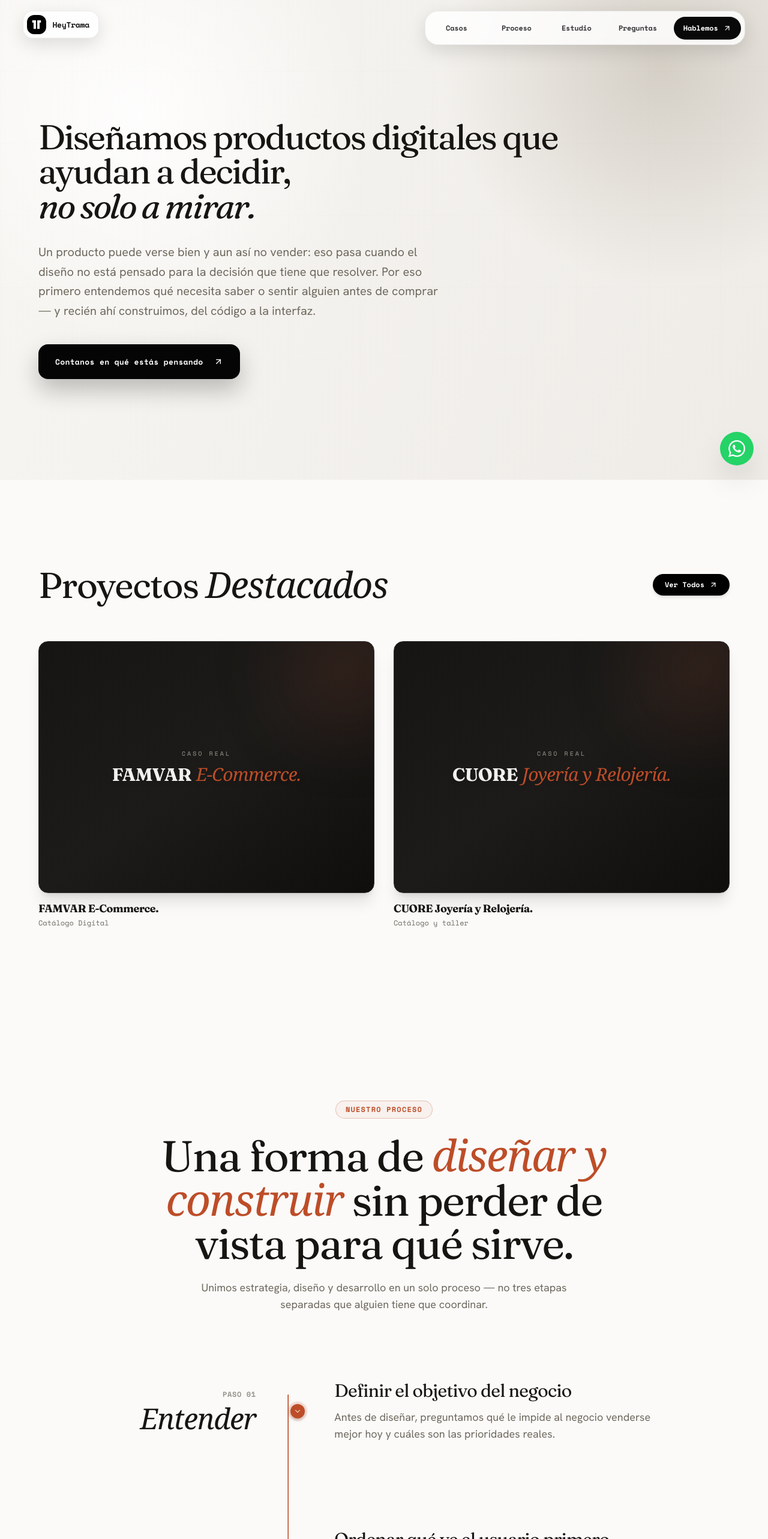
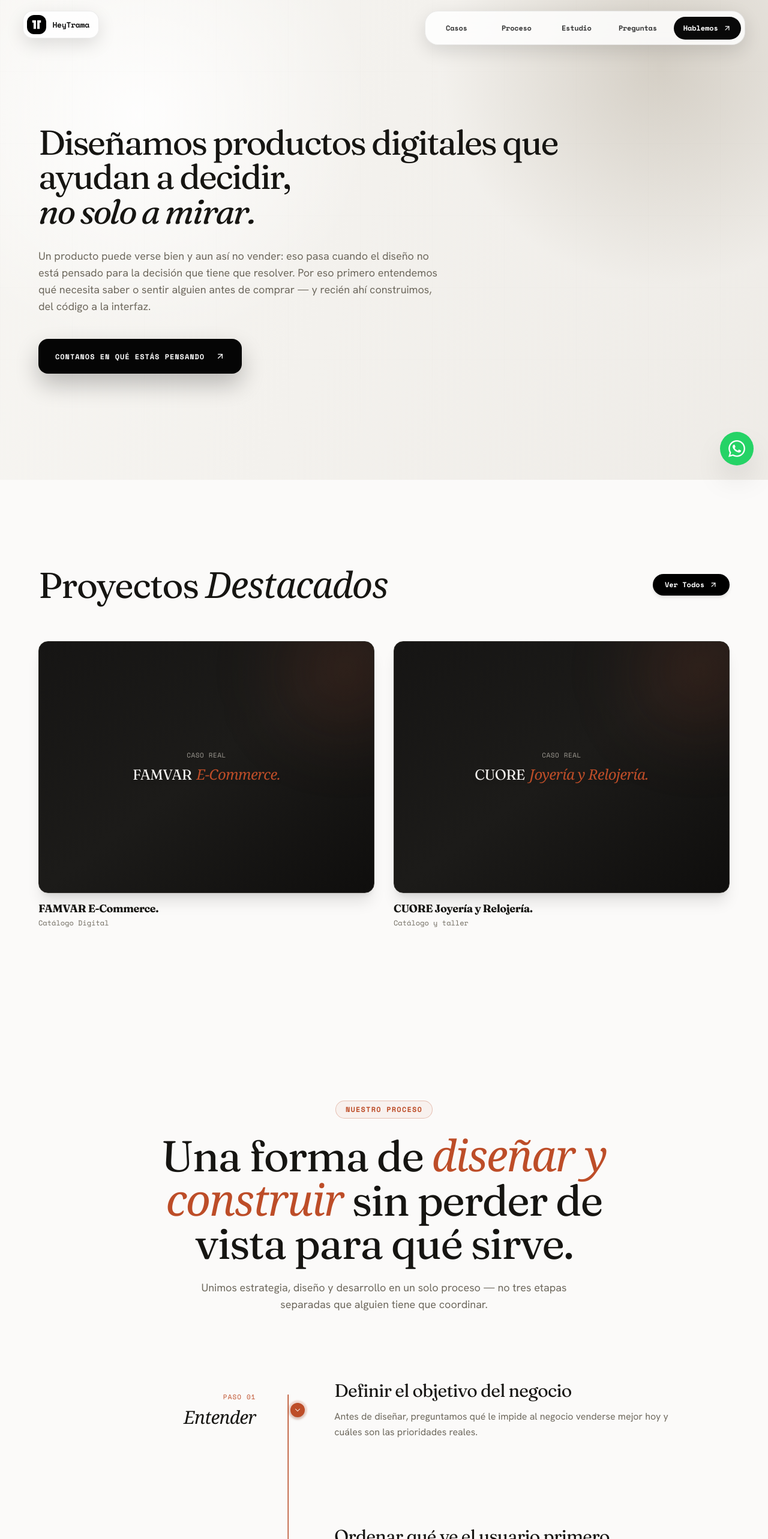
Before and after one commit to nadiaescobbb/tramastudio, a React (Vite) app: page / in a window 1280 px wide. Shown: the top 2566 px of the page at 60% size. Built offline with nearby package versions, Linux system fonts and the light colour scheme; the HTML template or start-up script is replaced by a standard one.

Commit message:
refactor: typography scale and visual weight hierarchy

```diff
--- a/src/components/ContactForm.tsx
+++ b/src/components/ContactForm.tsx
@@ -80,7 +80,7 @@ export const ContactForm = () => {
     <form onSubmit={handleSubmit} className="space-y-8 bg-surface/50 p-6 md:p-8 rounded-2xl border border-border shadow-sm">
       {/* 1. Nombre Completo */}
       <div className="space-y-1.5">
-        <label className="font-mono text-[10px] font-bold uppercase tracking-widest text-muted block">
+        <label className="font-mono text-micro uppercase tracking-wider text-muted block">
           Nombre completo *
         </label>
         <input
@@ -95,7 +95,7 @@ export const ContactForm = () => {
 
       {/* 2. Email */}
       <div className="space-y-1.5">
-        <label className="font-mono text-[10px] font-bold uppercase tracking-widest text-muted block">
+        <label className="font-mono text-micro uppercase tracking-wider text-muted block">
           Email de contacto *
         </label>
         <input
@@ -110,7 +110,7 @@ export const ContactForm = () => {
 
       {/* 3. Tipo de Servicio (Chips de Selección Única) */}
       <div className="space-y-3">
-        <label className="font-mono text-[10px] font-bold uppercase tracking-widest text-muted block">
+        <label className="font-mono text-micro uppercase tracking-wider text-muted block">
           Tipo de servicio *
         </label>
         <div className="flex flex-wrap gap-2">
@@ -121,7 +121,7 @@ export const ContactForm = () => {
                 type="button"
                 key={item}
                 onClick={() => setService(item)}
-                className={`px-4 py-2 rounded-full font-mono text-xs font-semibold transition-all duration-200 cursor-pointer border ${
+                className={`px-3.5 py-1.5 rounded-full font-mono text-tag font-medium transition-all duration-200 cursor-pointer border ${
                   isSelected
                     ? "bg-primary text-primary-foreground border-primary shadow-sm"
                     : "bg-background text-muted border-border hover:border-foreground/30 hover:text-foreground"
@@ -136,7 +136,7 @@ export const ContactForm = () => {
 
       {/* 4. Presupuesto Estimado (Chips de Selección Única) */}
       <div className="space-y-3">
-        <label className="font-mono text-[10px] font-bold uppercase tracking-widest text-muted block">
+        <label className="font-mono text-micro uppercase tracking-wider text-muted block">
           Presupuesto estimado *
         </label>
         <div className="flex flex-wrap gap-2">
@@ -147,7 +147,7 @@ export const ContactForm = () => {
                 type="button"
                 key={item}
                 onClick={() => setBudget(item)}
-                className={`px-4 py-2 rounded-full font-mono text-xs font-semibold transition-all duration-200 cursor-pointer border ${
+                className={`px-3.5 py-1.5 rounded-full font-mono text-tag font-medium transition-all duration-200 cursor-pointer border ${
                   isSelected
                     ? "bg-primary text-primary-foreground border-primary shadow-sm"
                     : "bg-background text-muted border-border hover:border-foreground/30 hover:text-foreground"
@@ -162,7 +162,7 @@ export const ContactForm = () => {
 
       {/* 5. Detalle del Proyecto */}
       <div className="space-y-1.5">
-        <label className="font-mono text-[10px] font-bold uppercase tracking-widest text-muted block">
+        <label className="font-mono text-micro uppercase tracking-wider text-muted block">
           Detalle del proyecto
         </label>
         <textarea
@@ -191,7 +191,7 @@ export const ContactForm = () => {
       {/* Submit Button */}
       <button
         type="submit"
-        className="btn-primary-trama group w-full justify-center py-3.5"
+        className="btn-primary-trama group w-full justify-center py-3.5 font-mono text-btn font-semibold tracking-wide"
       >
         <span>Enviar consulta</span>
         <div className="btn-icon-wrapper">
--- a/src/components/FeaturedCaseStudies.tsx
+++ b/src/components/FeaturedCaseStudies.tsx
@@ -28,10 +28,10 @@ export function FeaturedCaseStudies() {
 
           {/* Normal State: Centered Minimalist Typography */}
           <div className="absolute inset-0 flex flex-col items-center justify-center p-6 text-center group-hover:opacity-0 transition-opacity duration-300">
-            <span className="font-mono text-[10px] uppercase tracking-[0.3em] text-[hsl(var(--studio-dark-muted))] mb-2">
+            <span className="font-mono text-micro uppercase tracking-wider text-[hsl(var(--studio-dark-muted))] mb-2">
               {project.category}
             </span>
-            <h4 className="font-heading font-bold text-[hsl(var(--studio-dark-text))] text-2xl md:text-3xl tracking-tight drop-shadow-md">
+            <h4 className="font-heading font-normal text-[hsl(var(--studio-dark-text))] text-xl md:text-2xl tracking-tight drop-shadow-md">
               {project.name}
               {project.accent && (
                 <span className={`font-serif italic font-normal ml-2 ${studioDarkStyle.accent}`}>
@@ -44,7 +44,7 @@ export function FeaturedCaseStudies() {
           {/* Hover State: Glassmorphism Blur Overlay with Details */}
           <div className="absolute inset-0 bg-[#0d0c0c]/85 backdrop-blur-md p-6 md:p-8 flex flex-col justify-between opacity-0 group-hover:opacity-100 transition-all duration-300">
             <div>
-              <span className="font-mono text-[10px] font-bold uppercase tracking-widest text-[hsl(var(--editorial-accent))] mb-2 block">
+              <span className="font-mono text-micro uppercase tracking-wider text-[hsl(var(--editorial-accent))] mb-2 block">
                 Caso de Estudio
               </span>
               <p className="text-[hsl(var(--studio-dark-text))] text-sm md:text-base font-sans leading-relaxed max-w-md">
--- a/src/components/Metodologia.tsx
+++ b/src/components/Metodologia.tsx
@@ -132,10 +132,10 @@ export default function Metodologia() {
               >
                 {/* Left Side (4 Cols) */}
                 <div className="md:col-span-4 flex flex-col md:items-end text-left md:text-right">
-                  <span className="inline-block font-mono text-xs font-semibold tracking-wider text-muted/70 uppercase mb-2">
+                  <span className="inline-block font-mono text-micro font-medium uppercase tracking-widest text-[hsl(var(--editorial-accent))] mb-2">
                     {step.number}
                   </span>
-                  <h3 className="font-serif italic text-4xl md:text-5xl text-foreground tracking-tight">
+                  <h3 className="font-serif italic text-2xl md:text-3xl font-normal text-foreground tracking-tight">
                     {step.italicTitle}
                   </h3>
                 </div>
@@ -170,7 +170,7 @@ export default function Metodologia() {
                   <h4 className="font-heading text-2xl md:text-3xl text-foreground tracking-tight">
                     {step.title}
                   </h4>
-                  <p className="text-muted text-base md:text-lg leading-relaxed max-w-xl">
+                  <p className="font-sans text-subtle md:text-body text-muted leading-relaxed max-w-xl">
                     {step.text}
                   </p>
                 </div>
--- a/src/components/ServicesStack.tsx
+++ b/src/components/ServicesStack.tsx
@@ -152,7 +152,7 @@ export function ServicesStack() {
 
             {/* Central Content */}
             <div className="my-auto text-center space-y-8 max-w-4xl mx-auto w-full pt-8 pb-12 z-10">
-              <h3 className="font-heading text-5xl md:text-8xl lg:text-9xl font-bold tracking-tight leading-none drop-shadow-lg text-[hsl(var(--studio-dark-text))]">
+              <h3 className="font-heading font-normal text-4xl md:text-6xl lg:text-7xl tracking-tight leading-none drop-shadow-lg text-[hsl(var(--studio-dark-text))]">
                 {service.titleBold}
                 <span className="font-serif italic font-normal text-[hsl(var(--studio-dark-text))]/90 ml-2">
                   {service.titleItalic}
@@ -160,7 +160,7 @@ export function ServicesStack() {
               </h3>
 
               {/* Quote Tagline (Frase recortada e impactante en Serif Itálica) */}
-              <p className="font-serif italic text-[hsl(var(--studio-dark-muted))] text-2xl md:text-4xl max-w-3xl mx-auto leading-tight font-normal pt-2">
+              <p className="font-serif italic text-lg md:text-xl text-[hsl(var(--studio-dark-muted))] max-w-3xl mx-auto leading-relaxed font-normal pt-2">
                 "{service.tagline}"
               </p>
 
--- a/src/index.css
+++ b/src/index.css
@@ -354,9 +354,10 @@ html {
     padding: 0 28px;
     color: white;
     font-family: var(--font-mono);
-    font-size: 13px;
-    font-weight: 700;
-    letter-spacing: 0.02em;
+    font-size: 0.75rem;
+    text-transform: uppercase;
+    font-weight: 600;
+    letter-spacing: 0.08em;
     box-shadow: 0 18px 38px rgba(0,0,0,0.24);
     transition: transform 280ms var(--ease-standard), box-shadow 280ms var(--ease-standard);
   }
--- a/src/pages/Index.tsx
+++ b/src/pages/Index.tsx
@@ -46,7 +46,7 @@ const Index = () => {
               Diseñamos productos digitales que ayudan a decidir, <br />
               <span className="italic font-normal">no solo a mirar.</span>
             </h1>
-            <p className="mt-8 text-xl text-muted max-w-2xl leading-relaxed animate-slide-up opacity-0" style={{ animationDelay: "320ms" }}>
+            <p className="mt-8 text-base md:text-lg font-normal text-muted max-w-2xl leading-relaxed animate-slide-up opacity-0" style={{ animationDelay: "320ms" }}>
               Un producto puede verse bien y aun así no vender: eso pasa cuando el diseño no está pensado para la decisión que tiene que resolver. Por eso primero entendemos qué necesita saber o sentir alguien antes de comprar — y recién ahí construimos, del código a la interfaz.
             </p>
             <div className="mt-10 flex flex-wrap items-center gap-4 animate-slide-up opacity-0" style={{ animationDelay: "520ms" }}>
--- a/tailwind.config.ts
+++ b/tailwind.config.ts
@@ -12,6 +12,17 @@ export default {
       screens: { "2xl": "1100px" },
     },
     extend: {
+      fontSize: {
+        micro: ['0.6875rem', { lineHeight: '1rem', letterSpacing: '0.05em' }],
+        tag: ['0.75rem', { lineHeight: '1rem', letterSpacing: '0.08em' }],
+        btn: ['0.8125rem', { lineHeight: '1.25rem' }],
+        subtle: ['0.875rem', { lineHeight: '1.25rem' }],
+        body: ['1rem', { lineHeight: '1.6' }],
+        'body-lg': ['1.125rem', { lineHeight: '1.6' }],
+        h3: ['1.25rem', { lineHeight: '1.4' }],
+        h2: ['1.875rem', { lineHeight: '1.2' }],
+        h1: ['2.75rem', { lineHeight: '1.1' }],
+      },
       fontFamily: {
         heading: ["Fraunces", "Iowan Old Style", "serif"],
         mono: ["Space Mono", "Courier New", "monospace"],
```
